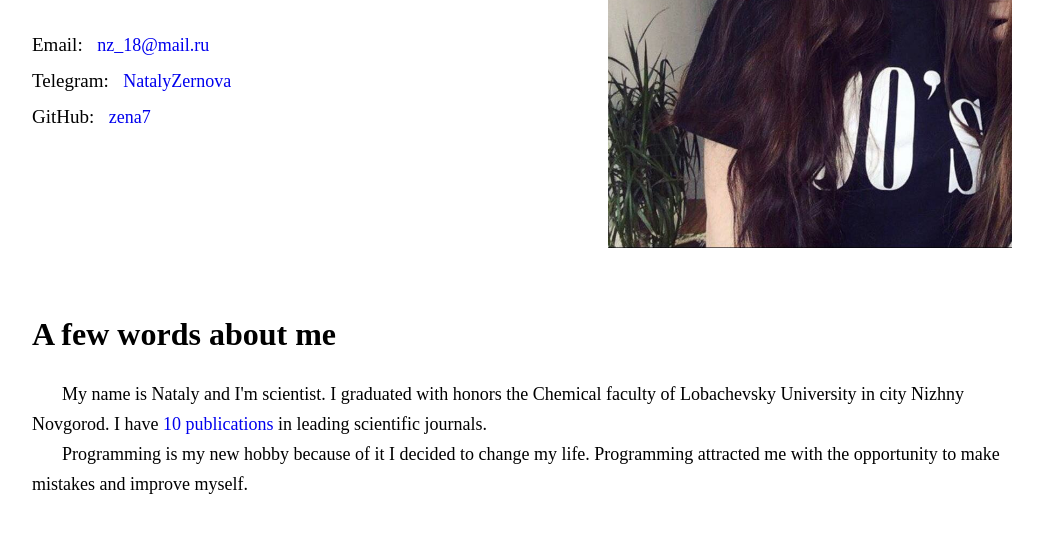
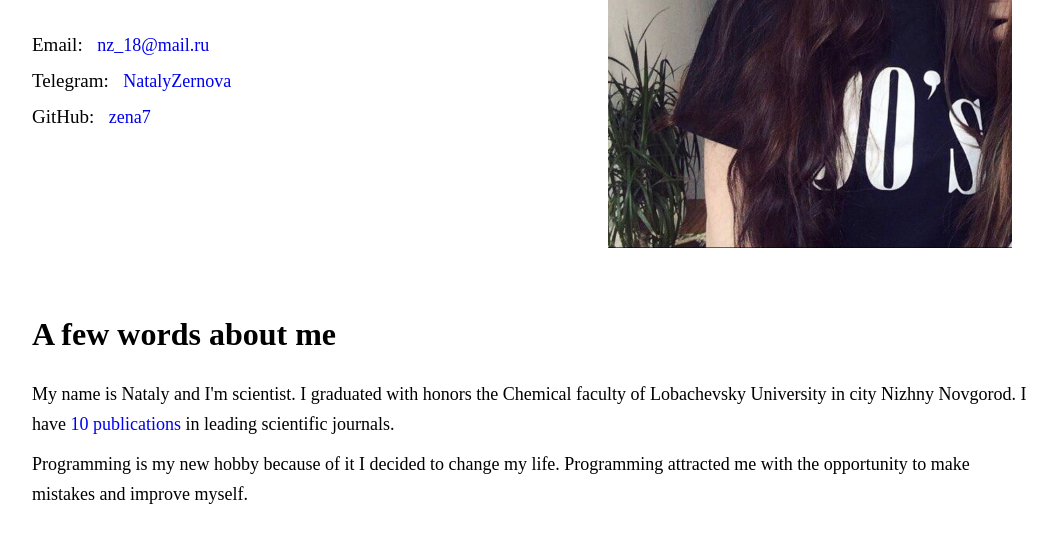
Before and after one commit to zena7/rsschool-cv-, a website built with Parcel: page index.html in a window 1280 px wide. Shown: the part 410-952 px from the top of the page, without its empty margins (108-1164 px from the left). Built offline with nearby package versions, Linux system fonts and the light colour scheme.

Commit message:
update css-styles

```diff
--- a/src/style.css
+++ b/src/style.css
@@ -66,8 +66,7 @@ h2 {
   display: inline;
 }
 .information p {
-  text-indent: 30px;
-  margin-bottom: 0;
+  margin-bottom: 10px;
   margin-top: 0;
 }
 .qualities ul {
```
